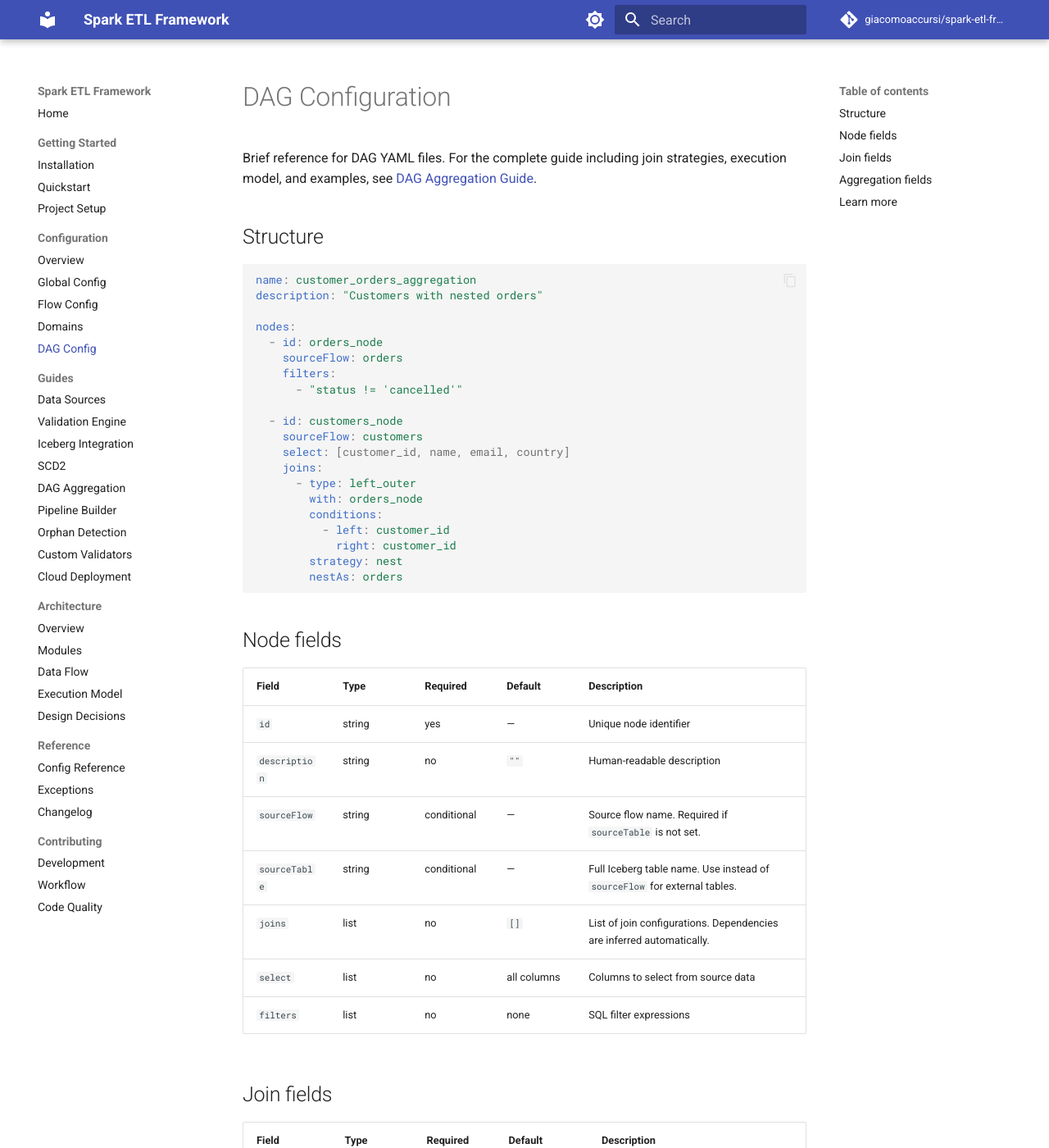
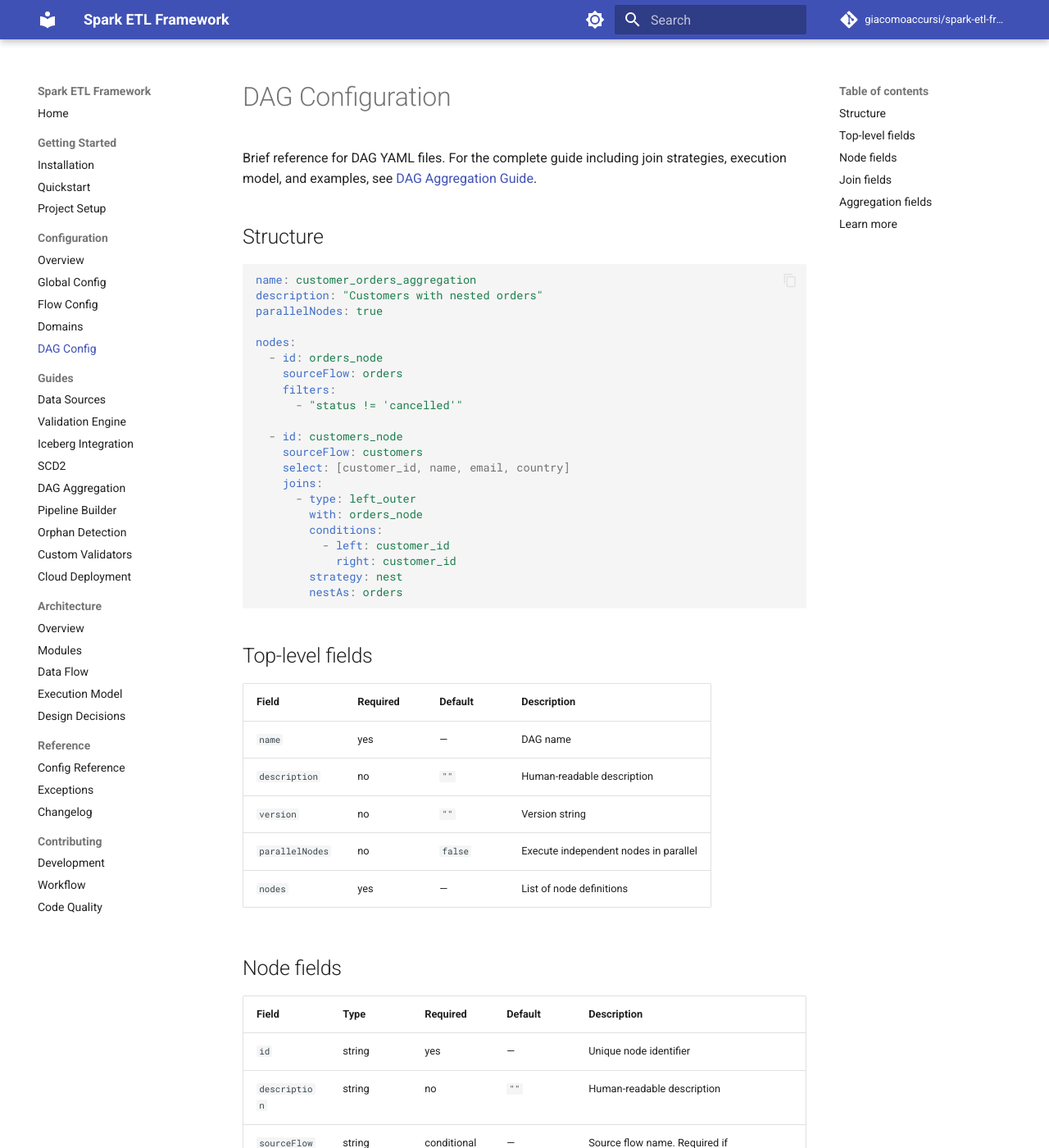
Before and after one commit to giacomoaccursi/Floe, an MkDocs documentation site: the page built from site-docs/configuration/dag.md, in a window 1280 px wide and 1400 px high. Shown: the whole window at 82% size. Built offline with MkDocs 1.6.1 and Material for MkDocs 9.7.7, drawn with Linux system fonts in a browser that asks for light colours; comment, search, counter and statistics services are not loaded.

Commit message:
docs(dag): add parallelNodes to DAG config reference

````diff
--- a/site-docs/configuration/dag.md
+++ b/site-docs/configuration/dag.md
@@ -7,6 +7,7 @@
 ```yaml
 name: customer_orders_aggregation
 description: "Customers with nested orders"
+parallelNodes: true
 
 nodes:
   - id: orders_node
@@ -26,6 +27,16 @@
         strategy: nest
         nestAs: orders
 ```
+
+## Top-level fields
+
+| Field | Required | Default | Description |
+|-------|----------|---------|-------------|
+| `name` | yes | — | DAG name |
+| `description` | no | `""` | Human-readable description |
+| `version` | no | `""` | Version string |
+| `parallelNodes` | no | `false` | Execute independent nodes in parallel |
+| `nodes` | yes | — | List of node definitions |
 
 ## Node fields
 
````
